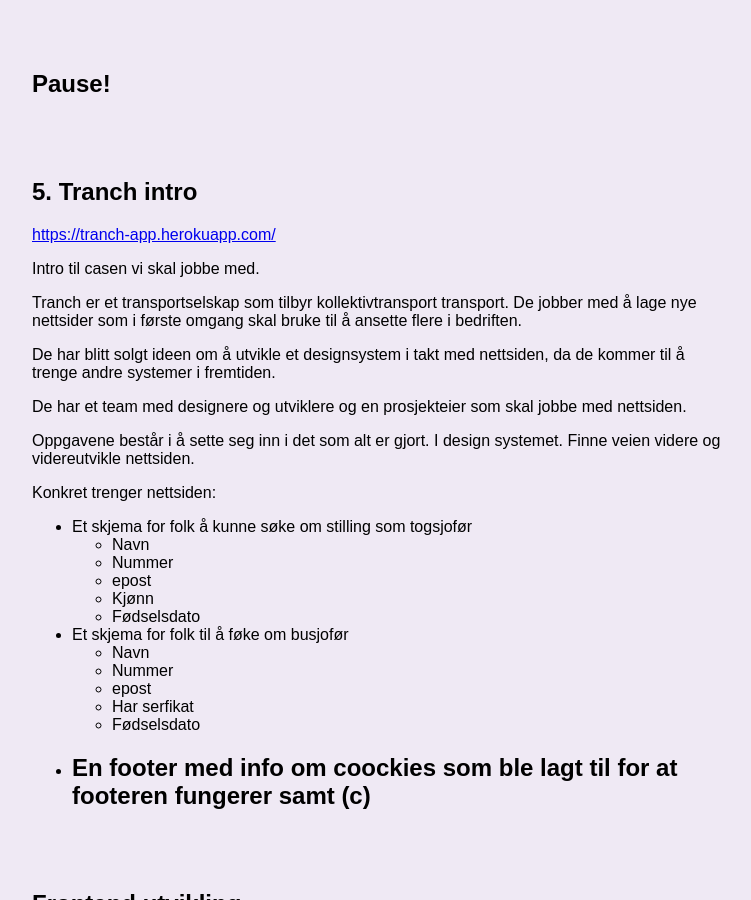
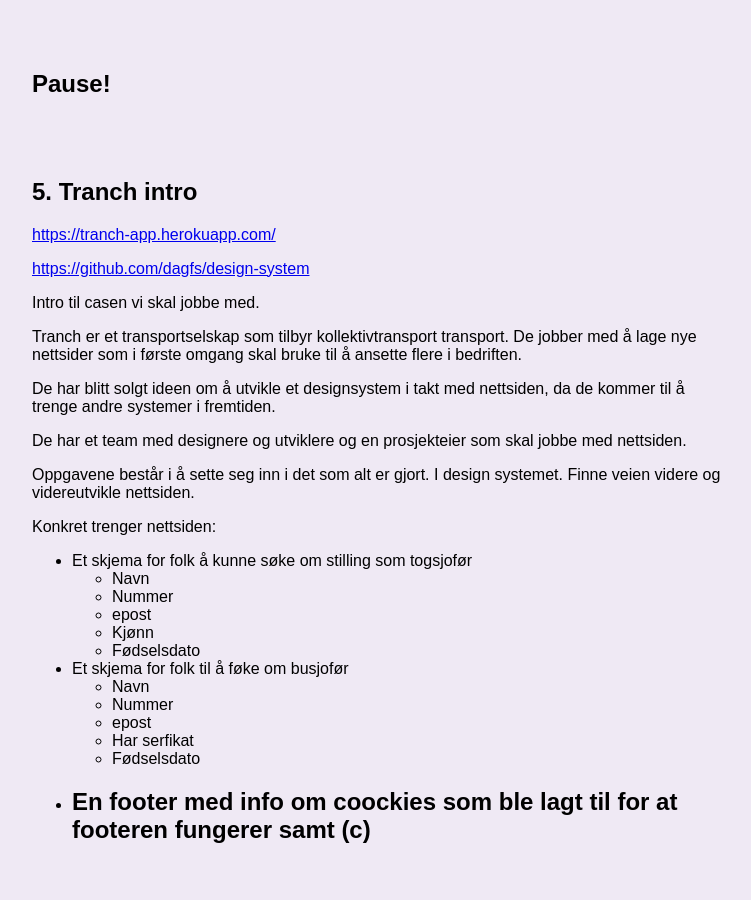
Before and after one commit to dagfs/dagfs.github.io, a Jekyll site: the page built from artikler/design-systemer.md, in a window 1280 px wide and 900 px high, scrolled down 848 px. Shown: the whole window, without its empty margins (258-1009 px from the left). Built offline with Jekyll 4.4.1, drawn with Linux system fonts in a browser that asks for light colours; our own code applies the rules of GitHub Pages for plain Markdown files; some of the changed lines change nothing that is shown.

Commit message:
Update design-systemer.md

```diff
--- a/artikler/design-systemer.md
+++ b/artikler/design-systemer.md
@@ -21,6 +21,8 @@
 ## 5. Tranch intro
 
 [https://tranch-app.herokuapp.com/](https://tranch-app.herokuapp.com/)
+
+[https://github.com/dagfs/design-system](https://github.com/dagfs/design-system)
 
 Intro til casen vi skal jobbe med.
 
```
